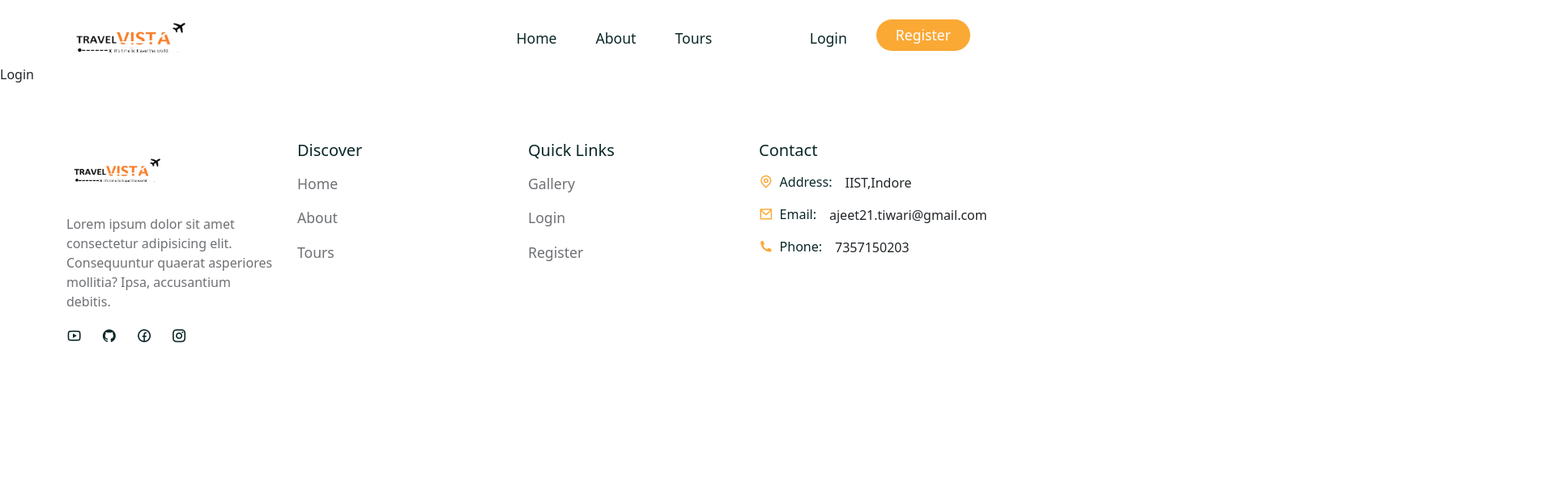
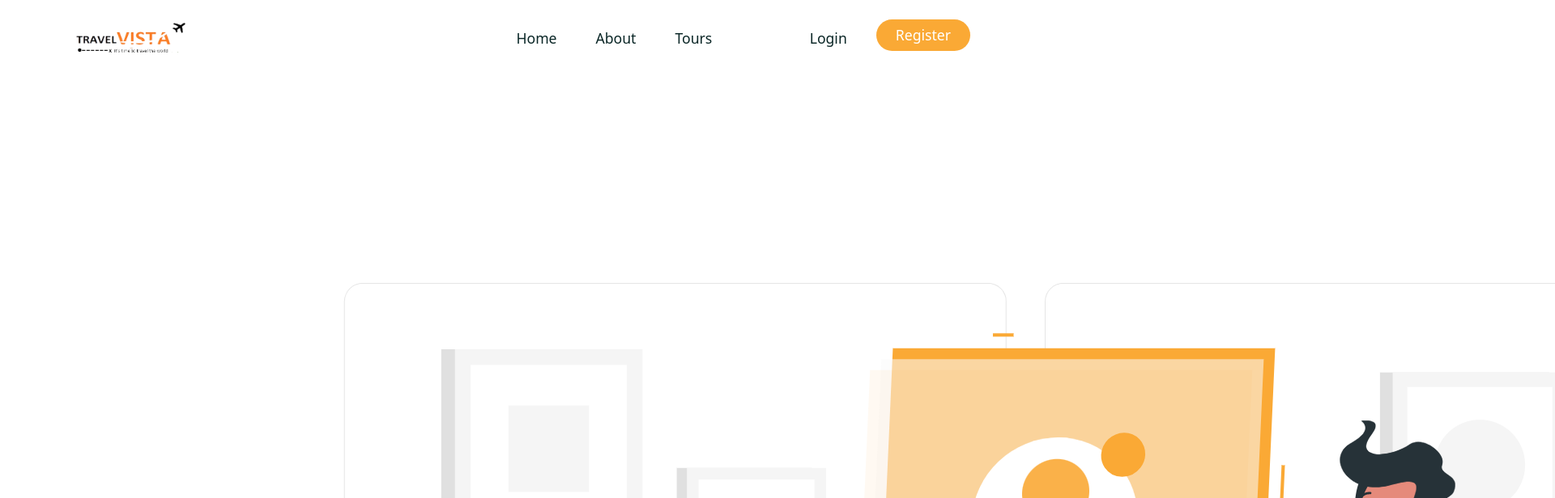
Before and after one commit to Ajeettiwarii/Travelvista, a React (Create React App) app in the folder frontend/: page /login in a window 1280 px wide. Shown: the top 616 px of the page at 81% size, 1920 px wide, since content can reach past the window. Built offline with nearby package versions, Linux system fonts and the light colour scheme; a web font is replaced by a local one.

Commit message:
login_section_start

```diff
--- a/frontend/src/Pages/Login.jsx
+++ b/frontend/src/Pages/Login.jsx
@@ -1,9 +1,25 @@
 import React from 'react';
+import {Container,Row,Col,Form,FormGroup ,Button} from "reactstrap";
+import {Link} from 'react-router-dom';
+import '../styles/login.css'  ;
+import loginImg from "../assets/images/login.png"
+import userIcon from "../assets/images/user.png"
+const Login = () => {
+  return <section>
+       <Container>
+        <Row>
+          <Col lg='8' className='m-auto'>
+            <div className='login__container d-flex justify-centent-between'>
+            <div className="login__img">
+            <img src={loginImg} alt=''/>
+              </div>
 
-const Login = () => {
-  return (
-    <div> Login</div>
-  );
+            </div>
+
+          </Col>
+        </Row>
+       </Container>
+  </section>
 }
 
 export default Login;
```
Also changed, not shown: frontend/src/styles/login.css (added).
